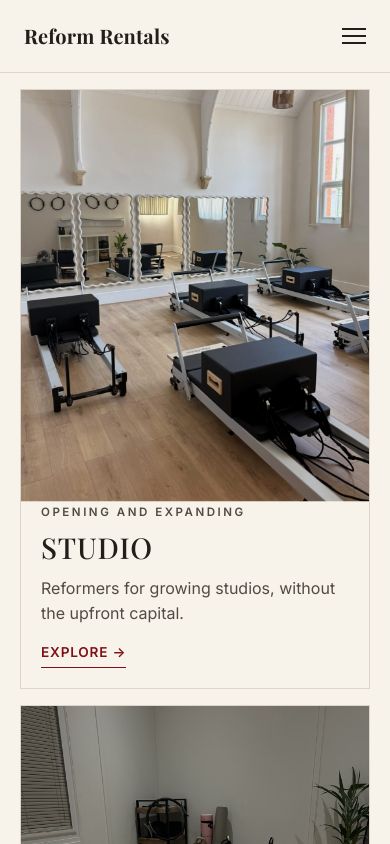
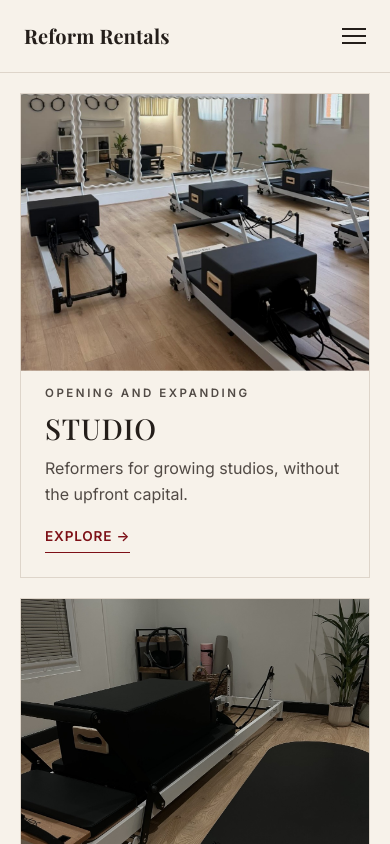
Before and after one commit to Benstott27/reformrentals-site, a React (Vite) app: page / in a window 390 px wide. Shown: the top 844 px of the page. Built offline with nearby package versions, Linux system fonts and the light colour scheme.

Commit message:
Restore approved studio photo positioning

```diff
--- a/src/pages/Home.css
+++ b/src/pages/Home.css
@@ -61,27 +61,6 @@
   color: var(--red);
 }
 
-@media (max-width: 859.98px) {
-  .home {
-    padding: 16px 20px;
-    gap: 16px;
-  }
-
-  .panel .panel__photo {
-    aspect-ratio: auto;
-    height: clamp(260px, 46dvh, 400px);
-    object-fit: cover;
-  }
-
-  .panel__content {
-    padding: 20px;
-  }
-
-  .panel__line {
-    margin-bottom: 12px;
-  }
-}
-
 @media (min-width: 860px) {
   .home {
     flex-direction: row;
```
